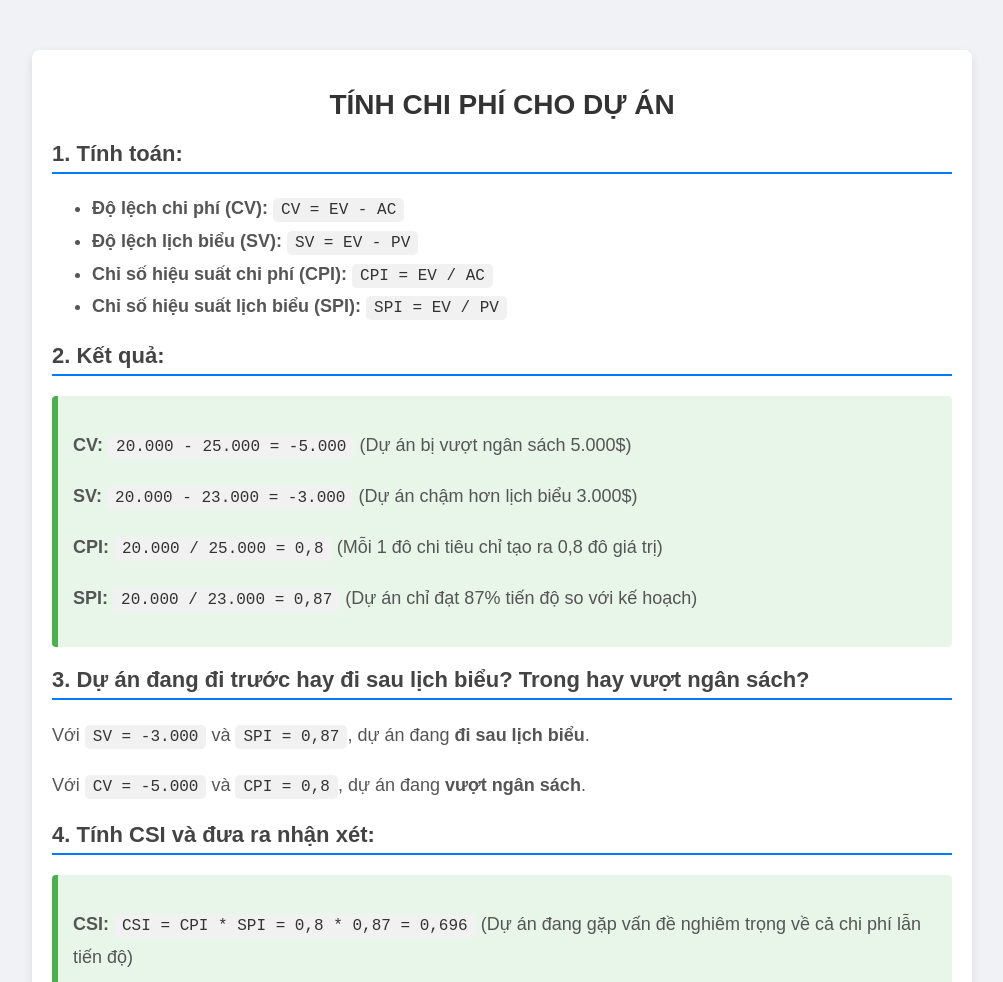
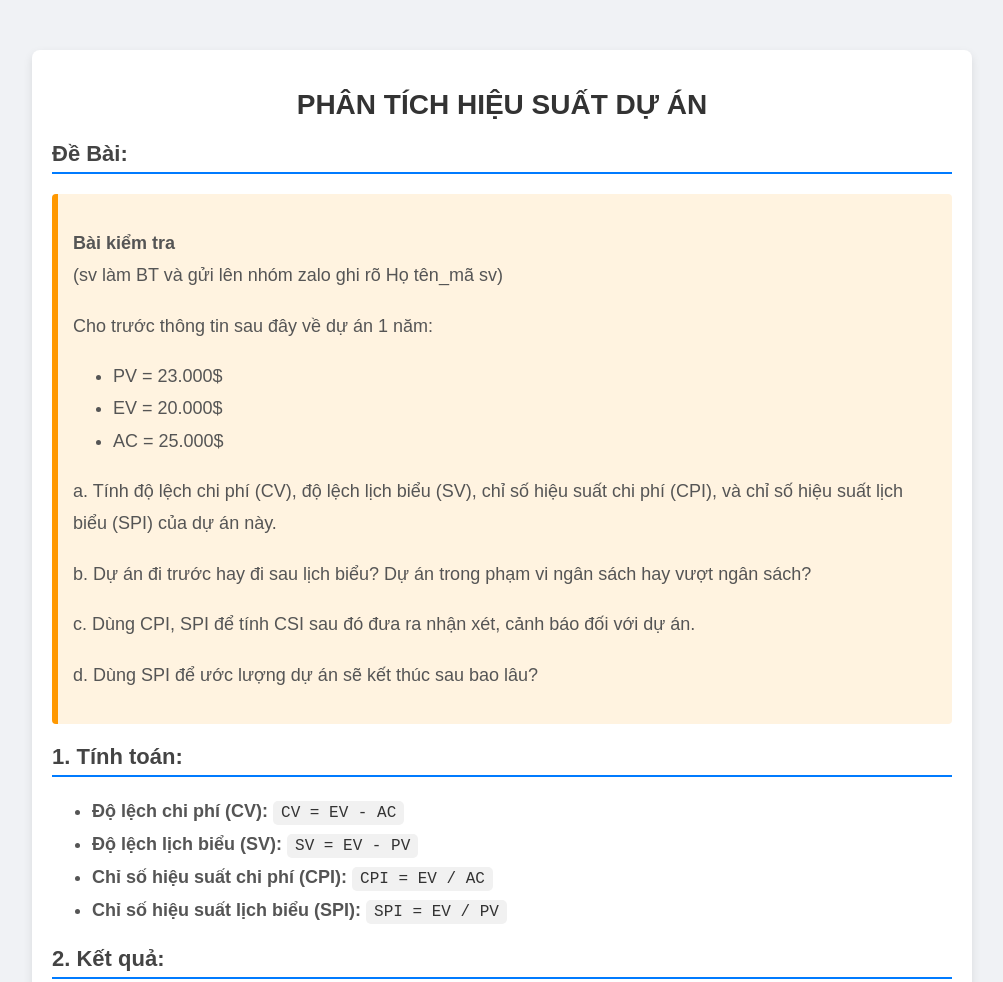
Before and after one commit to F12FLASH/baikiemtra-QLDA, a plain HTML site: page index.html in a window 1280 px wide. Shown: the top 982 px of the page, without its empty margins (138-1141 px from the left). Drawn offline with Linux system fonts and the light colour scheme.

Commit message:
THÊM ĐỀ BÀI

```diff
--- a/index.html
+++ b/index.html
@@ -61,12 +61,43 @@
             font-size: 16px;
             border-radius: 0 0 8px 8px;
         }
+        .problem {
+            background-color: #fff3e0;
+            padding: 15px;
+            border-left: 6px solid #ff9800;
+            margin: 20px 0;
+            border-radius: 4px;
+        }
     </style>
 </head>
 <body>
 
 <div class="container">
-    <h1>TÍNH CHI PHÍ CHO DỰ ÁN</h1>
+    <h1>Phân Tích Hiệu Suất Dự Án</h1>
+
+    <h2>Đề Bài:</h2>
+    <div class="problem">
+        <p><strong>Bài kiểm tra</strong><br>
+        (sv làm BT và gửi lên nhóm zalo ghi rõ Họ tên_mã sv)</p>
+        <p>Cho trước thông tin sau đây về dự án 1 năm:</p>
+        <ul>
+            <li>PV = 23.000$</li>
+            <li>EV = 20.000$</li>
+            <li>AC = 25.000$</li>
+        </ul>
+        <p>
+            a. Tính độ lệch chi phí (CV), độ lệch lịch biểu (SV), chỉ số hiệu suất chi phí (CPI), và chỉ số hiệu suất lịch biểu (SPI) của dự án này.
+        </p>
+        <p>
+            b. Dự án đi trước hay đi sau lịch biểu? Dự án trong phạm vi ngân sách hay vượt ngân sách?
+        </p>
+        <p>
+            c. Dùng CPI, SPI để tính CSI sau đó đưa ra nhận xét, cảnh báo đối với dự án.
+        </p>
+        <p>
+            d. Dùng SPI để ước lượng dự án sẽ kết thúc sau bao lâu?
+        </p>
+    </div>
 
     <h2>1. Tính toán:</h2>
     <ul>
```
